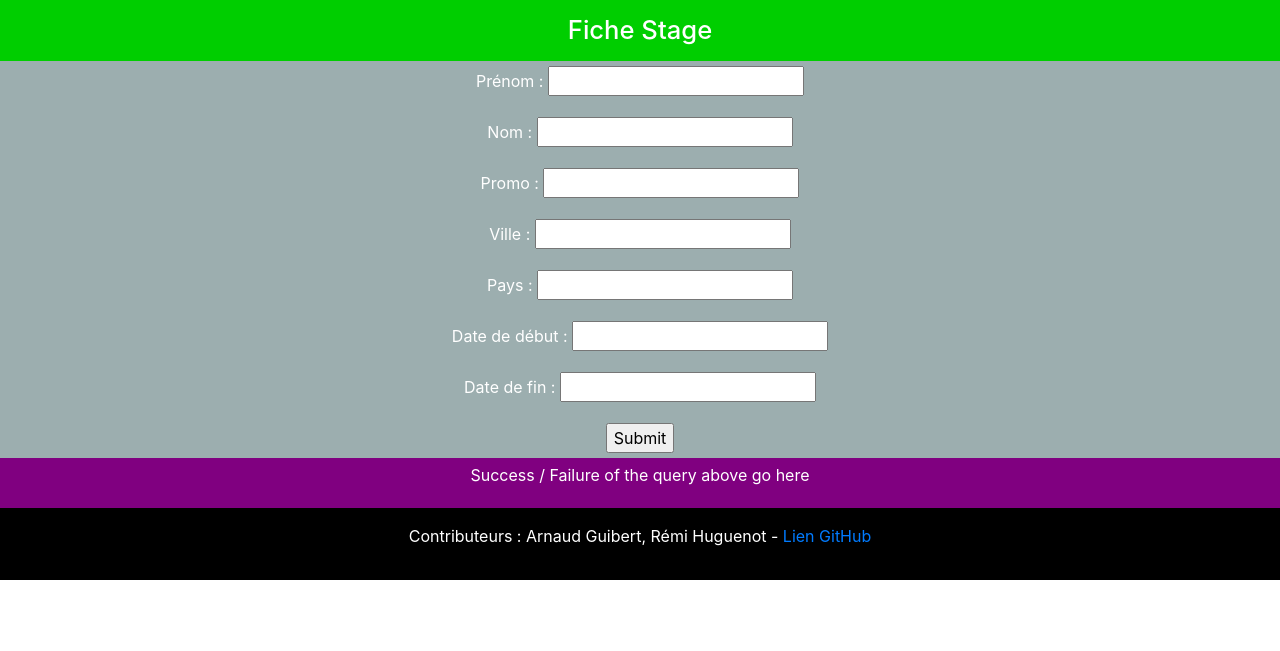
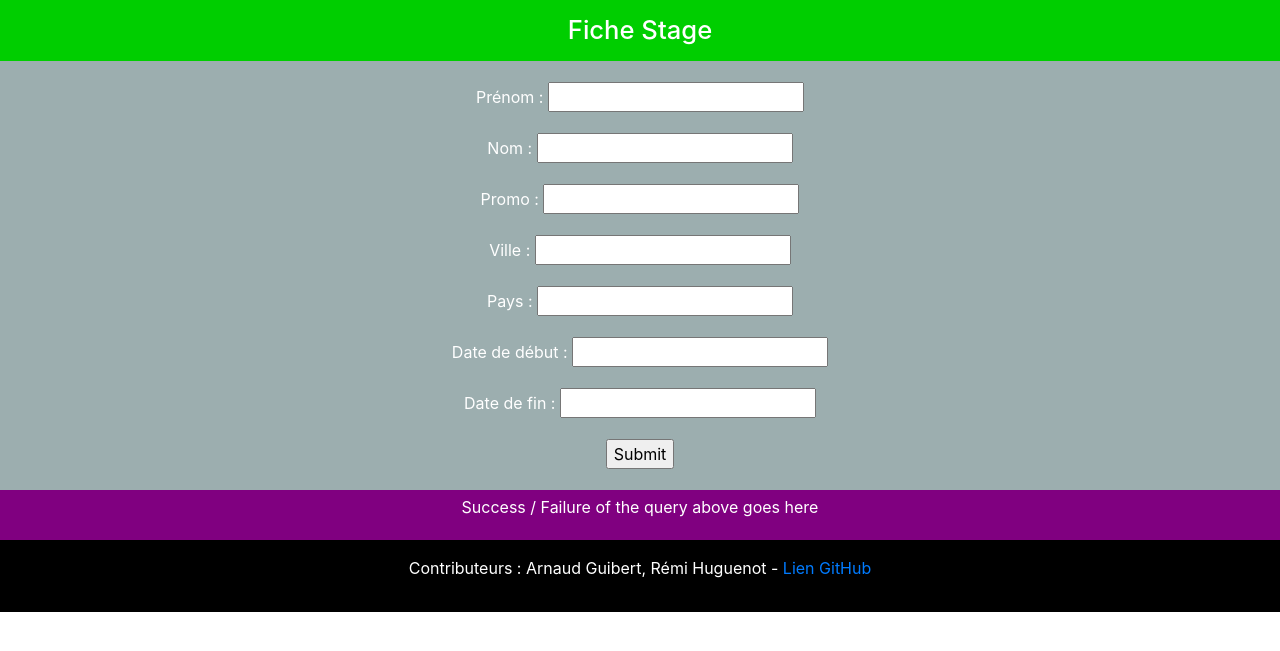
Before and after one commit to HRemu/Projet_N_tier, a Django app: page /stage.html in a window 1280 px wide. Shown: the part 56-707 px from the top of the page. Run offline with Django 3.2, Linux system fonts and the light colour scheme.

Commit message:
CSS pas trop mal mais pas encore nickel

```diff
--- a/DjangoTest/mysite/static/mystyle.css
+++ b/DjangoTest/mysite/static/mystyle.css
@@ -49,7 +49,6 @@ div.bg_green {
     color: white;
 }
 
-/* Marche pas nique ta mere */
 div.bg_purple {
     background-color: #800080;
     color: white;
@@ -74,8 +73,12 @@ img {
 
 /* Form CSS Declaration */
 
-/* Marche pas nique ta mere */
-.errorlist {
+form {
+	padding: 1em 0;
+}
+
+form ul.errorlist {
 	color: red;
-	text-align: center;
 }
+
+/* End of Form CSS Declaration */
--- a/DjangoTest/mysite/templates/annuaire.html
+++ b/DjangoTest/mysite/templates/annuaire.html
@@ -40,7 +40,7 @@
 
     <!-- Results of above query -->
     <div class="container-fluid bg_purple">
-      <p class="text-center">Results of the query above go here</p>
+      <p class="text-center">Results of the query above goes here</p>
     </div>
 
     <!-- Website Footer -->
--- a/DjangoTest/mysite/templates/etudiant.html
+++ b/DjangoTest/mysite/templates/etudiant.html
@@ -40,7 +40,7 @@
 
     <!-- Results of above query -->
     <div class="container-fluid bg_purple">
-      <p class="text-center">Success / Failure of the query above go here</p>
+      <p class="text-center">Success / Failure of the query above goes here</p>
     </div>
 
     <!-- Website Footer -->
--- a/DjangoTest/mysite/templates/stage.html
+++ b/DjangoTest/mysite/templates/stage.html
@@ -40,7 +40,7 @@
 
     <!-- Results of above query -->
     <div class="container-fluid bg_purple">
-      <p class="text-center">Success / Failure of the query above go here</p>
+      <p class="text-center">Success / Failure of the query above goes here</p>
     </div>
 
     <!-- Website Footer -->
--- a/DjangoTest/mysite/templates/ville.html
+++ b/DjangoTest/mysite/templates/ville.html
@@ -40,7 +40,7 @@
 
     <!-- Results of above query -->
     <div class="container-fluid bg_purple">
-      <p class="text-center">Success / Failure of the query above go here</p>
+      <p class="text-center">Success / Failure of the query above goes here</p>
     </div>
 
     <!-- Website Footer -->
```
